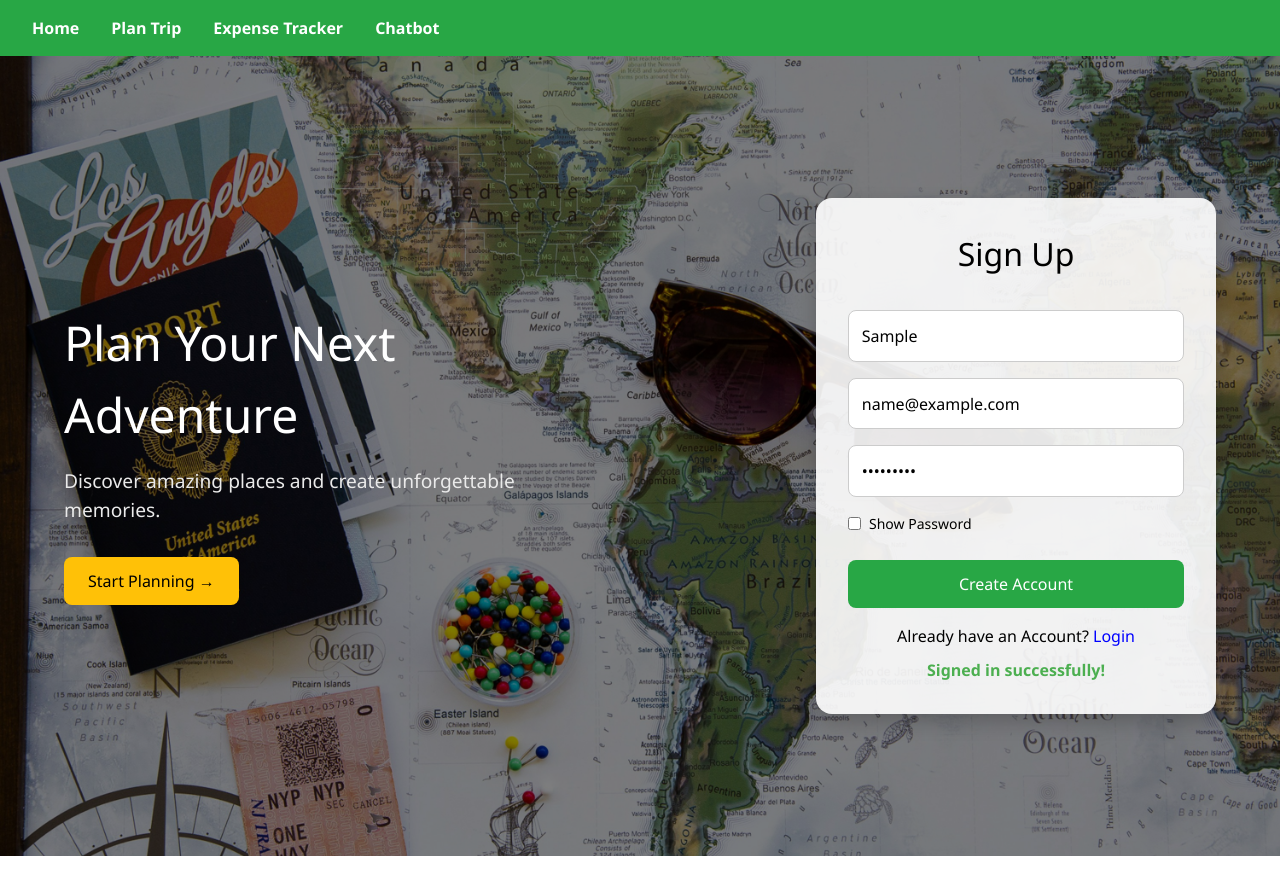
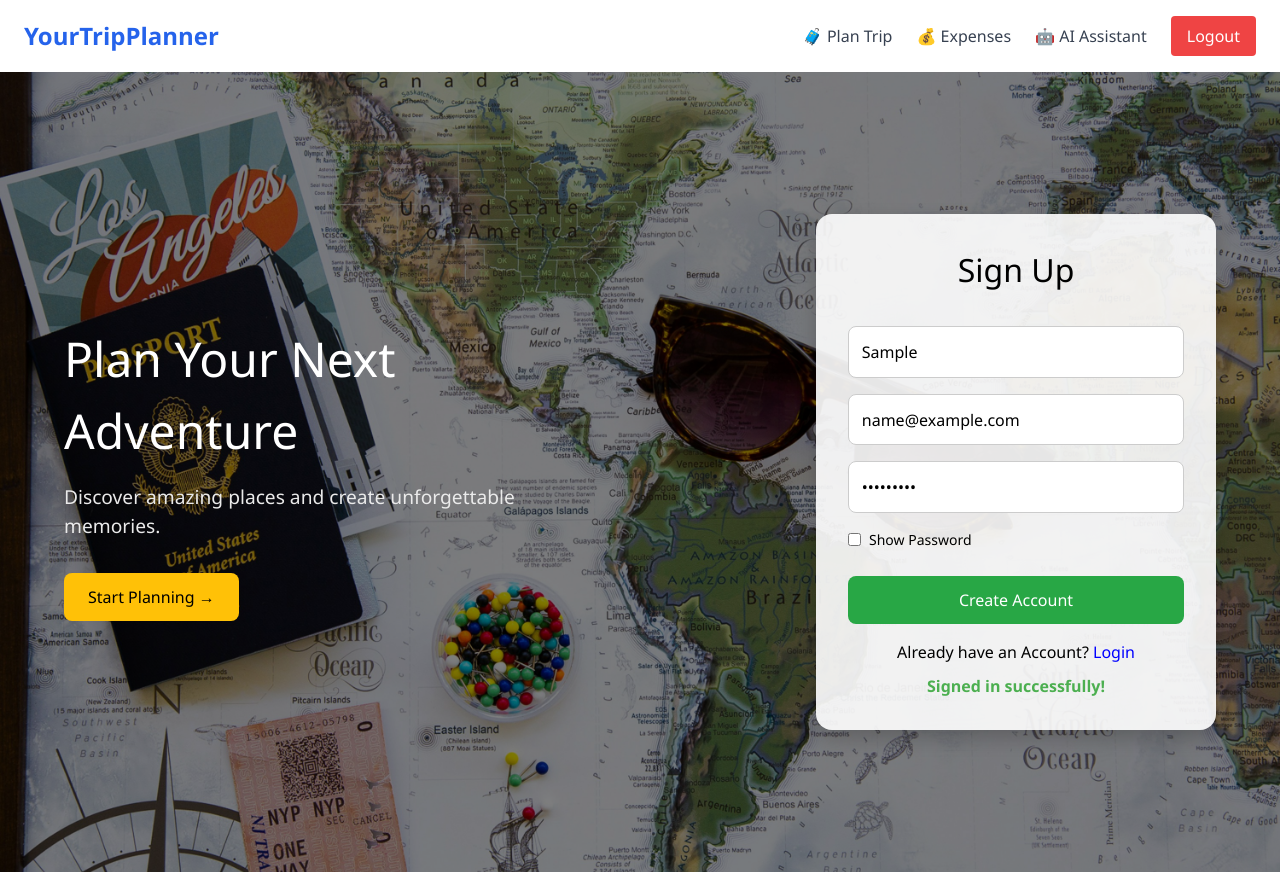
Before and after one commit to code-well0/trip-planner, a React (Create React App) app: page / in a window 1280 px wide. Both pictures are taken after typing "Sample", "name@example.com", "Sample123" into the empty fields and a click on the button "Create Account". Built offline with nearby package versions, Linux system fonts and the light colour scheme.

Commit message:
feat: updated navbar with logout button and navigation

```diff
--- a/src/Components/Navbar.css
+++ b/src/Components/Navbar.css
@@ -1,20 +1,24 @@
-/* Navbar.css */
 .navbar {
-  background:#28a745;
+  background: #28a745;
   color: rgb(124, 238, 155);
   padding: 1rem 2rem;
   display: flex;
-  right:0;
-
   gap: 2rem;
 
+  position: fixed;
+  top: 0;
+  left: 0;
+  right: 0;
+  z-index: 1000;
 }
+
+/* Push content below navbar */
 .main-content {
   padding-top: 80px;
 }
 
 .navbar a {
-  color: rgb(255, 255, 255);
+  color: #fff;
   text-decoration: none;
   font-weight: bold;
 }
@@ -22,3 +26,25 @@
 .navbar a:hover {
   color: #ffc107;
 }
+
+/* Highlight active page */
+.active-link {
+  border-bottom: 2px solid #ffc107;
+  padding-bottom: 2px;
+}
+
+/* Logout button */
+.logout-btn {
+  background: transparent;
+  border: 1px solid white;
+  color: white;
+  padding: 6px 12px;
+  border-radius: 5px;
+  cursor: pointer;
+  font-weight: bold;
+}
+
+.logout-btn:hover {
+  background-color: white;
+  color: #28a745;
+}
--- a/src/Components/Navbar.jsx
+++ b/src/Components/Navbar.jsx
@@ -1,17 +1,62 @@
-import { NavLink } from "react-router-dom";
+import React from "react";
+import { Link, useNavigate } from "react-router-dom";
 
-export default function Navbar({ isLoggedIn }) {
+const Navbar = ({ isLoggedIn }) => {
+  const navigate = useNavigate();
+
+  const handleLogout = () => {
+    localStorage.removeItem("token"); // Optional: clear token
+    navigate("/login");
+    window.location.reload(); // force reset UI
+  };
+
   return (
-    <nav className="navbar">
-      <NavLink to="/">Home</NavLink>
+    <nav className="flex items-center justify-between px-6 py-4 bg-white shadow-md">
+      {/* 🌍 Brand */}
+      <div className="text-2xl font-bold text-blue-600">
+        <Link to="/">YourTripPlanner</Link>
+      </div>
 
-      {isLoggedIn && (
-        <>
-          <NavLink to="/plan">Plan Trip</NavLink>
-          <NavLink to="/expenses">Expense Tracker</NavLink>
-          <NavLink to="/api/chat">Chatbot</NavLink>
-        </>
-      )}
+      {/* 🧭 Navigation Links */}
+      <div className="flex space-x-6 items-center text-gray-700 font-medium">
+        {isLoggedIn ? (
+          <>
+            <Link
+              to="/plan"
+              className="hover:text-blue-600 transition duration-200"
+            >
+              🧳 Plan Trip
+            </Link>
+            <Link
+              to="/expenses"
+              className="hover:text-blue-600 transition duration-200"
+            >
+              💰 Expenses
+            </Link>
+            <Link
+              to="/api/chat"
+              className="hover:text-blue-600 transition duration-200"
+            >
+              🤖 AI Assistant
+            </Link>
+            <button
+              onClick={handleLogout}
+              className="ml-4 px-4 py-2 bg-red-500 text-white rounded hover:bg-red-600 transition duration-200"
+            >
+              Logout
+            </button>
+          </>
+        ) : (
+          <Link
+            to="/login"
+            className="px-4 py-2 bg-blue-500 text-white rounded hover:bg-blue-600 transition duration-200"
+          >
+            Login
+          </Link>
+        )}
+      </div>
     </nav>
   );
-}
+};
+
+export default Navbar;
```
